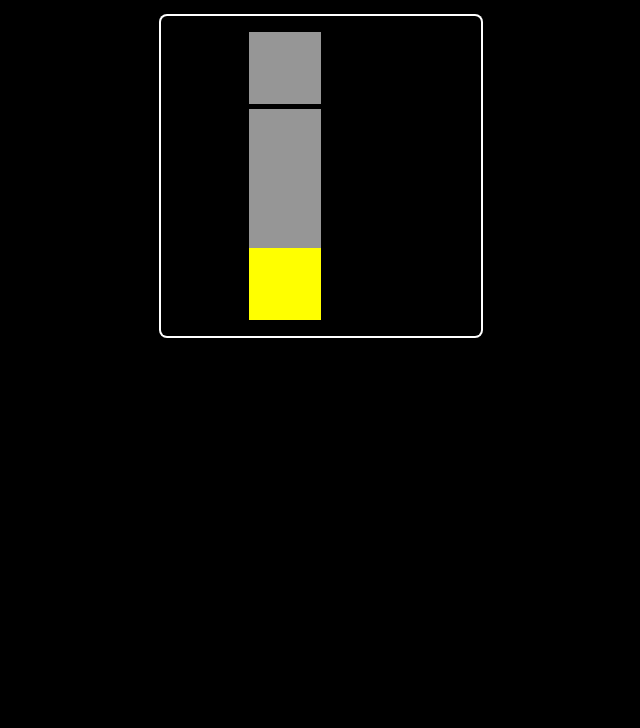
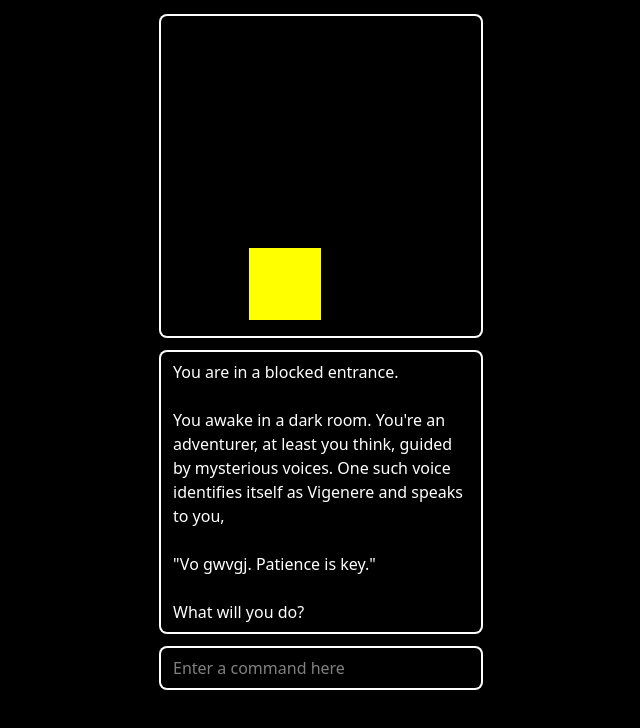
Before and after one commit to drew-kd-rodgers/cipher-adventure, a website: page index.html in a window 1280 px wide. Shown: the whole page, without its empty margins (319-959 px from the left). Drawn offline with nearby package versions, Linux system fonts and the light colour scheme.

Commit message:
Add room description and user input sections

```diff
--- a/game.js
+++ b/game.js
@@ -14,7 +14,7 @@ class Room {
     }
 }
 
-const entrance = new Room("blocked entrance", "You awake in a dark room. You're an adventurer, at least you think, guided by mysterious voices. One such voice identifies itself as Vigenere and speaks to you, \"Vo gwvgj. Patience is key.\"")
+const entrance = new Room("blocked entrance", "You awake in a dark room. You're an adventurer, at least you think, guided by mysterious voices. One such voice identifies itself as Vigenere and speaks to you, <br><br>\"Vo gwvgj. Patience is key.\"")
 entrance.openDirs = [true, false, false, false];
 
 const firstHall = new Room("decrepit hall", "There are cracks along the stone walls. Wherever you are, it has clearly not been maintained for some time.")
@@ -33,6 +33,7 @@ const roomGrid = [
     [null, entrance, null, null]
 ];
 roomPos = [3, 1];
+canSee = false;
 
 function getCurrentRoom() {
     return roomGrid[roomPos[0]][roomPos[1]];
@@ -49,17 +50,22 @@ function mapDisplay() {
                 if (room.openDirs[0]) {
                     gridSpace.style.borderTop = "";
                 } else {
-                    gridSpace.style.borderTop = "thick solid #000000"
+                    gridSpace.style.borderTop = "thick solid black"
                 }
 
                 if (room == getCurrentRoom()) {
                     gridSpace.style.backgroundColor = "yellow";
                 } else {
-                    gridSpace.style.backgroundColor = "rgb(150, 150, 150)";
+                    gridSpace.style.backgroundColor = canSee ? "rgb(150, 150, 150)" : "black";
                 }
             }
         }
     }
 }
 
+function describeRoom() {
+    document.getElementById("roomdesc").innerHTML = "You are in a " + getCurrentRoom().displayName + ".<br><br>" + getCurrentRoom().desc;
+}
+
 mapDisplay();
+describeRoom();
--- a/index.html
+++ b/index.html
@@ -26,6 +26,14 @@
                 <div id="32"></div>
                 <div id="33"></div>
             </div>
+            <div id="descbox" class="rounded-md ring-2 my-4 px-3 py-2">
+                <p id="roomdesc"></p>
+                <br>
+                <p>What will you do?</p>
+            </div>
+            <div id="inputbox" class="rounded-md ring-2 my-4 px-3 py-2">
+                <input id="userinput" type="text" placeholder="Enter a command here" class="w-full">
+            </div>
         </div>
         <script src="game.js"></script>
     </body>
```
